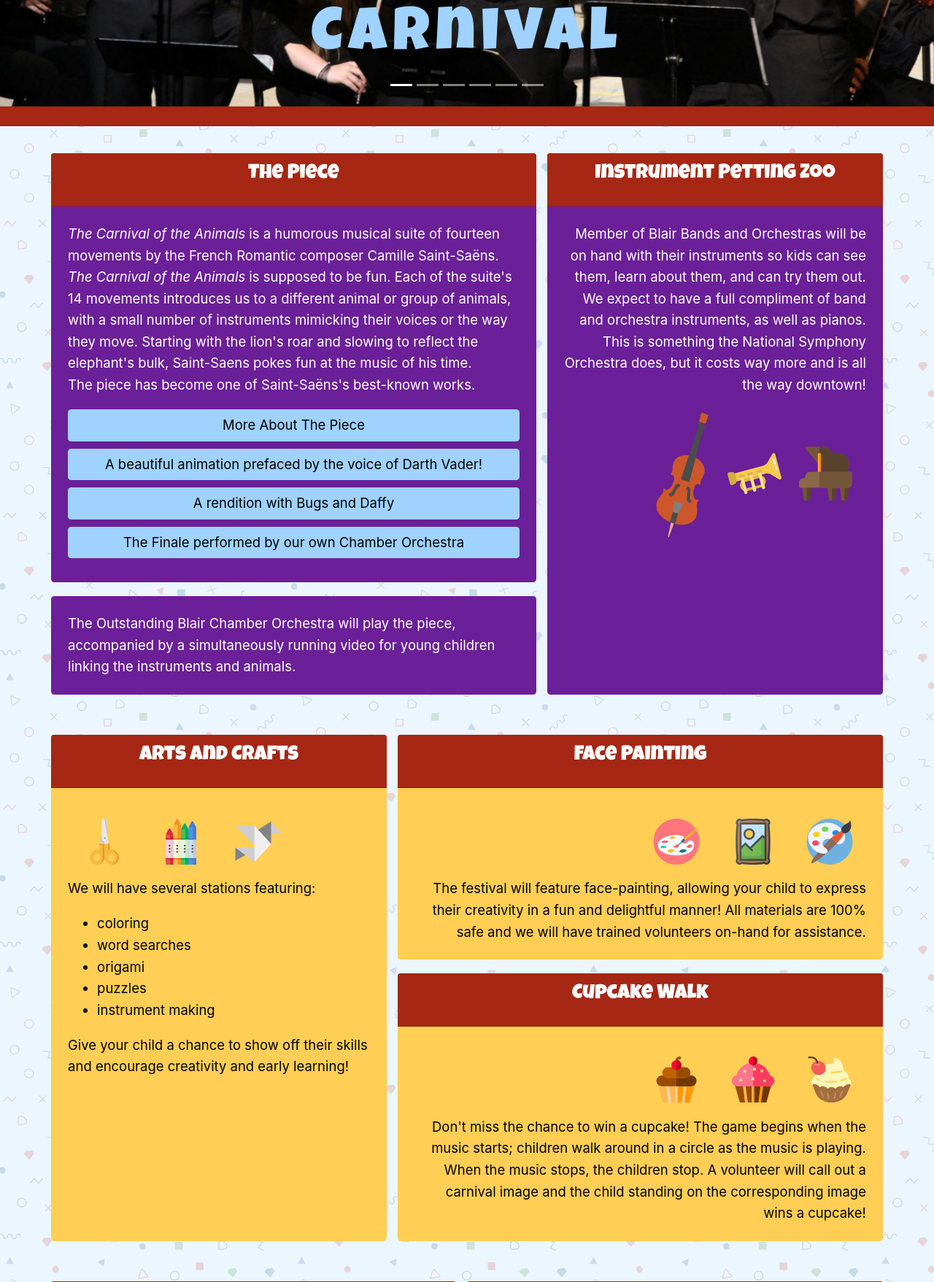
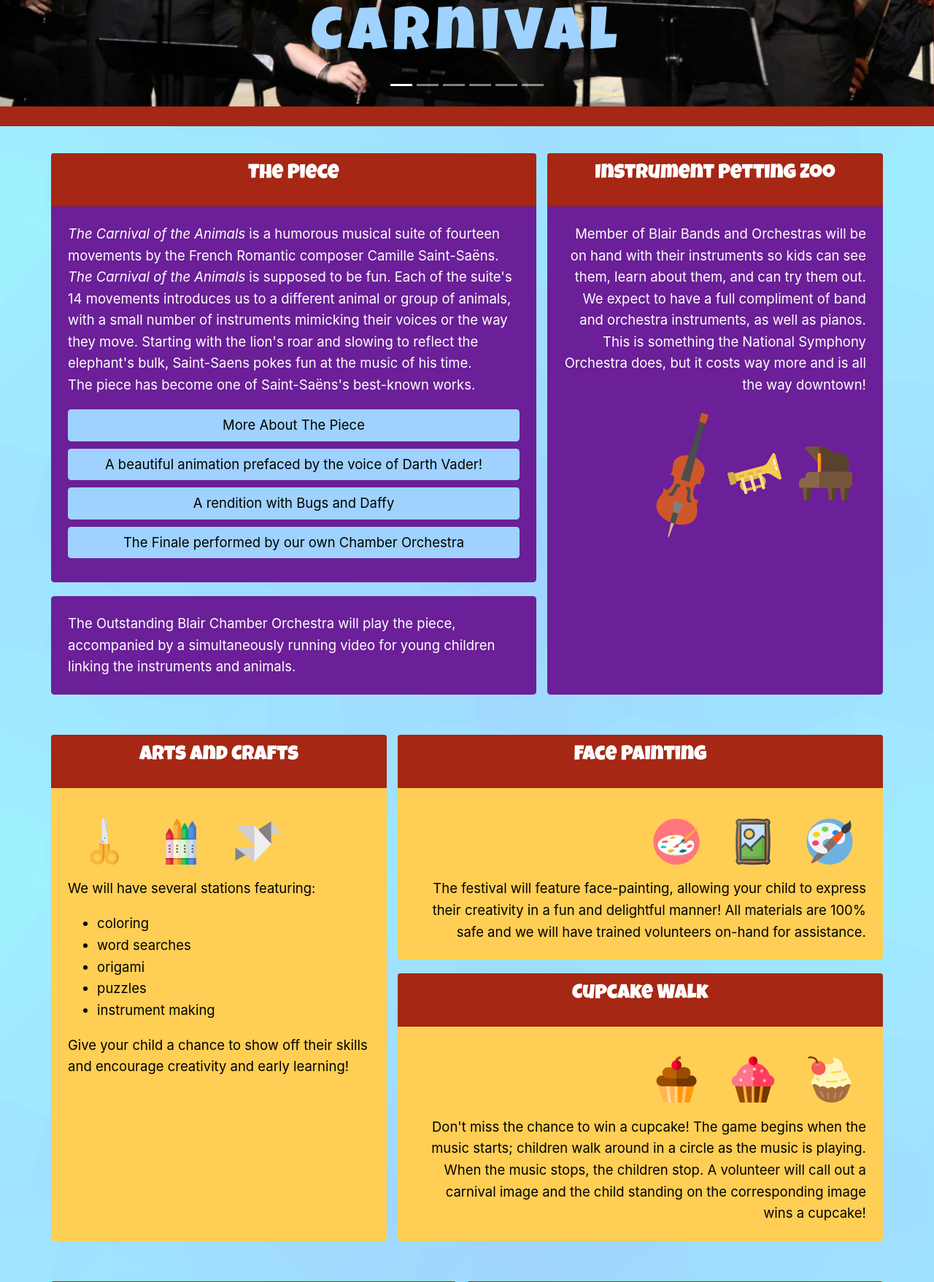
Before and after one commit to mbhs/carnival, a Django app: page /about/ in a window 1280 px wide. Shown: the part 598-2355 px from the top of the page at 73% size. Run offline with Django 3.2, Linux system fonts and the light colour scheme; parts of the project's set-up code (start-up, migrations or seed data) failed here and were passed over; some libraries are stand-ins or nearby versions.

Commit message:
new background

```diff
--- a/static/core/css/custom.css
+++ b/static/core/css/custom.css
@@ -133,7 +133,7 @@ section {
   max-width: 100%; }
 
 body {
-  background: url("../img/background/memphis-colorful.png");
+  background: url("../img/background/trianglify.svg");
   background-attachment: fixed; }
 
 #cover-container {
```
